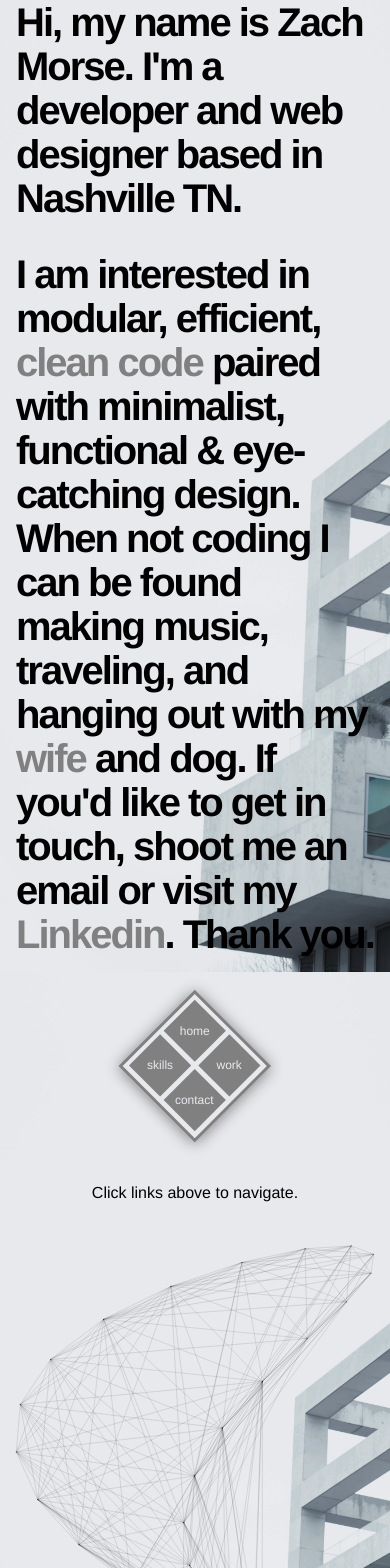
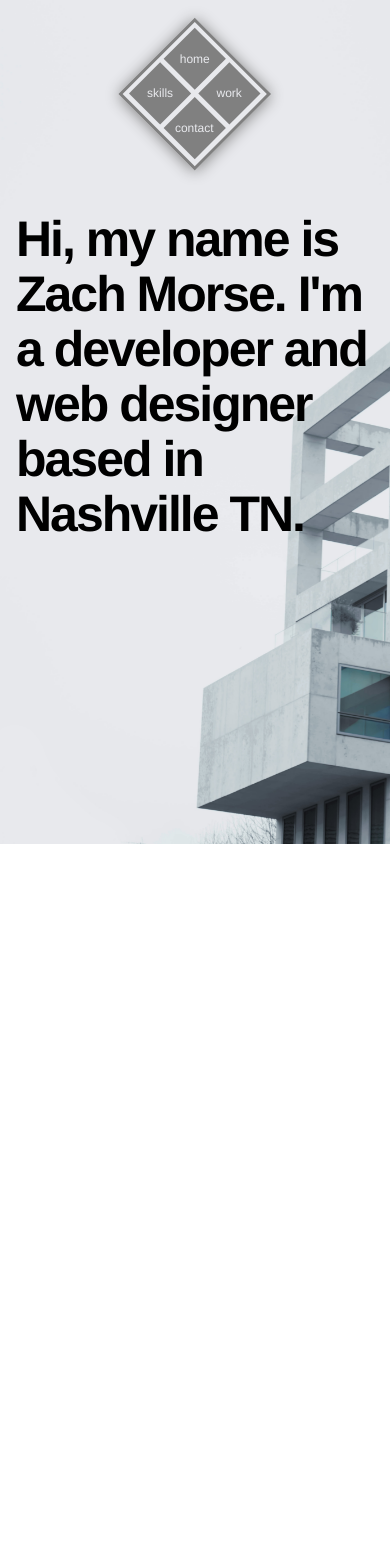
Before and after one commit to zachmorse/portfolio-site, a React (Create React App) app: page / in a window 390 px wide. Shown: the top 1568 px of the page. After the commit the page ends 844 px from the top, so only its background shows below. Built offline with nearby package versions, Linux system fonts and the light colour scheme.

Commit message:
layout refactoring and changes, in progress

```diff
--- a/src/components/Header.js
+++ b/src/components/Header.js
@@ -4,12 +4,12 @@ import "../styles/app.css";
 class Header extends Component {
   render() {
     return (
-      <div>
+      <div style={{ overflow: "scroll" }}>
         <p className="textBlock">
           Hi, my name is Zach Morse. I'm a developer and web designer based in
           Nashville TN.
         </p>
-        <p className="textBlock2">
+        {/* <p className="textBlock2">
           I am interested in modular, efficient,{" "}
           <a
             href="https://github.com/zachmorse"
@@ -39,7 +39,7 @@ class Header extends Component {
           >
             Linkedin
           </a>. Thank you.
-        </p>
+        </p> */}
       </div>
     );
   }
--- a/src/components/Home.js
+++ b/src/components/Home.js
@@ -1,17 +1,30 @@
 import React, { Component } from "react";
 
+import Header from "./Header";
 import sailImage from "../images/SpaceSail.svg";
+import "../styles/app.css";
 
 export default class Home extends Component {
   render() {
     return (
       <div>
-        <div className="informationContainer">
+        {/* <div className="informationContainer">
           Click links above to navigate.
-        </div>
-        <div style={{ paddingTop: "10vw" }} className="imgCenter">
+        </div> */}
+
+        {/* <div
+          style={{ paddingTop: "10vw", position: "fixed" }}
+          className="imgCenter"
+        >
           <img src={sailImage} alt="" className="homepageGraphic" />
-        </div>
+        </div> */}
+
+        <Header />
+
+        {/* <div className="textblock">
+          <p>Zach Morse</p>
+          <p>Web Developer // Nashville, TN</p>
+        </div> */}
       </div>
     );
   }
--- a/src/components/Mainlayout.js
+++ b/src/components/Mainlayout.js
@@ -6,21 +6,25 @@ import Header from "./Header";
 
 export default class MainLayout extends Component {
   render() {
+    const style = {
+      linkStyle: {
+        color: "black",
+        backgroundColor: "black"
+      }
+    };
+
     return (
       <div>
-        <div className="imgContainer">
+        {/* <div className="imgContainer">
           <Header />
-        </div>
+        </div> */}
         <div className="imgContainer">
           <div className="navBox">
             <div className="navBoundary">
               <NavLink
                 to="/home"
                 className="navElement"
-                activeStyle={{
-                  backgroundColor: "black",
-                  color: "#e8e9ed"
-                }}
+                activeStyle={{ backgroundColor: "black", color: "#e8e9ed" }}
               >
                 <span className="elementText">home</span>
               </NavLink>
@@ -28,10 +32,7 @@ export default class MainLayout extends Component {
               <NavLink
                 to="/work"
                 className="navElement"
-                activeStyle={{
-                  backgroundColor: "black",
-                  color: "#e8e9ed"
-                }}
+                activeStyle={{ backgroundColor: "black", color: "#e8e9ed" }}
               >
                 <span className="elementText">work</span>
               </NavLink>
@@ -53,9 +54,7 @@ export default class MainLayout extends Component {
               </NavLink>
             </div>
           </div>
-          <div className="contentArea">
-            {this.props.children}
-          </div>
+          <div className="contentArea">{this.props.children}</div>
         </div>
       </div>
     );
--- a/src/styles/app.css
+++ b/src/styles/app.css
@@ -42,7 +42,7 @@ a {
   }
 
   .textBlock {
-    font-size: 40px;
+    font-size: 50px;
     line-height: 1.1;
     font-weight: 700;
     letter-spacing: -2px;
@@ -100,11 +100,6 @@ a {
     justify-content: center;
     align-items: center;
     text-decoration: none;
-  }
-
-  navElement:activeStyle {
-    background-color: black;
-    color: #e8e9ed;
   }
 
   .elementText {
```
Also changed, not shown: 1 other file (tests, documents, lock files or other folders).
